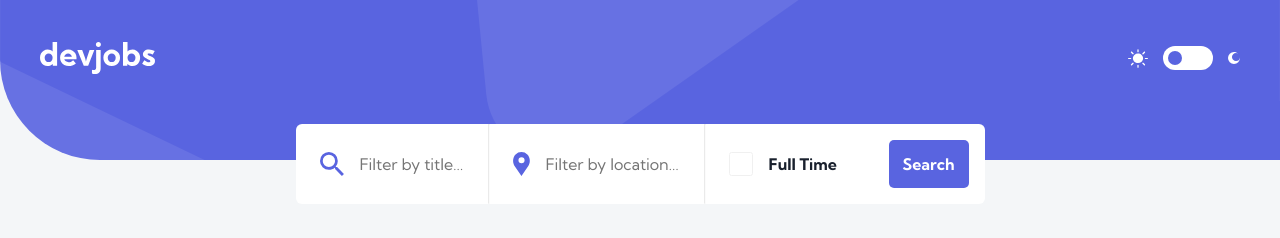
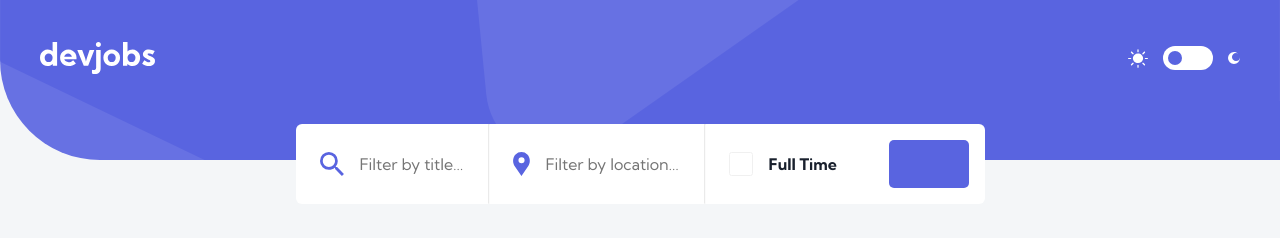
Before and after one commit to achiewe/devjobs-web-app-front, a React (Vite) app: page / in a window 1280 px wide. Shown: the top 238 px of the page. Built offline with nearby package versions, Linux system fonts and the light colour scheme; no server answers.

Commit message:
bring usestates to use it in filter

```diff
--- a/src/components/HomePage.tsx
+++ b/src/components/HomePage.tsx
@@ -62,7 +62,7 @@ const HomePage = (): JSX.Element => {
         fullTime={fullTime}
         setLocation={setLocation}
       />
-      <JobFilterPanel />
+      <JobFilterPanel setTitle={setTitle} setFullTime={setFullTime} />
       <ListOfJobs>
         {visibleFilterJob.map((job, index) => (
           <Link to="/info" className="linkInf" key={index}>
--- a/src/components/JobFilterPanel.tsx
+++ b/src/components/JobFilterPanel.tsx
@@ -2,12 +2,20 @@ import { styled } from "styled-components";
 import SearchSvg from "../../public/assets/desktop/icon-search.svg";
 import LocSvg from "../../public/assets/desktop/icon-location.svg";
 
-const JobFilterPanel = (): JSX.Element => {
+interface PanelProps {
+  setTitle(title: string): void;
+  setFullTime(fullTime: boolean): void;
+}
+
+const JobFilterPanel = ({ setTitle, setFullTime }: PanelProps): JSX.Element => {
   return (
     <MainFilter>
       <div className="titleDiv">
         <img src={SearchSvg} alt="search logo" />
         <input
+          onChange={(e) => {
+            setTitle(e.target.value);
+          }}
           className="filtTitle"
           type="text"
           placeholder="Filter by title…"
@@ -28,7 +36,7 @@ const JobFilterPanel = (): JSX.Element => {
           <input type="checkbox" className="checkInp" />
           <h3> Full Time</h3>
         </div>
-        <button className="searchBut">Search </button>
+        <button className="searchBut" type="submit"></button>
       </div>
     </MainFilter>
   );
@@ -123,6 +131,7 @@ const MainFilter = styled.div`
         opacity: 0.1035;
         border-radius: 3px;
         outline: none;
+        cursor: pointer;
       }
 
       h3 {
```
